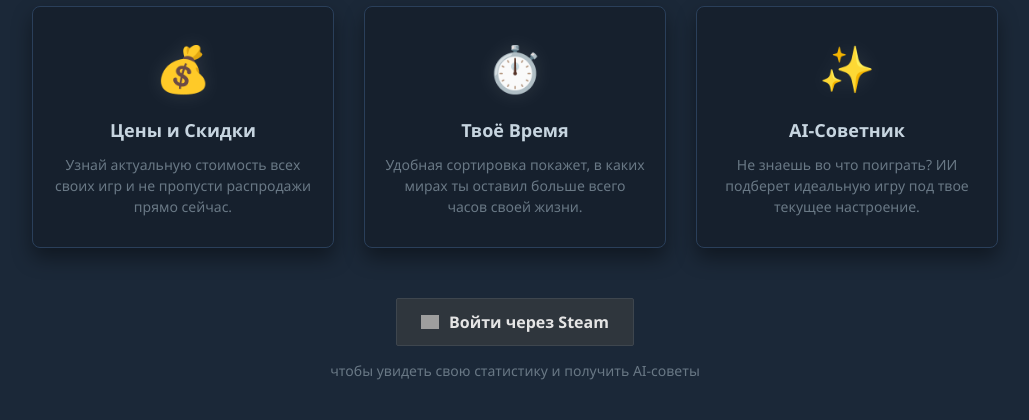
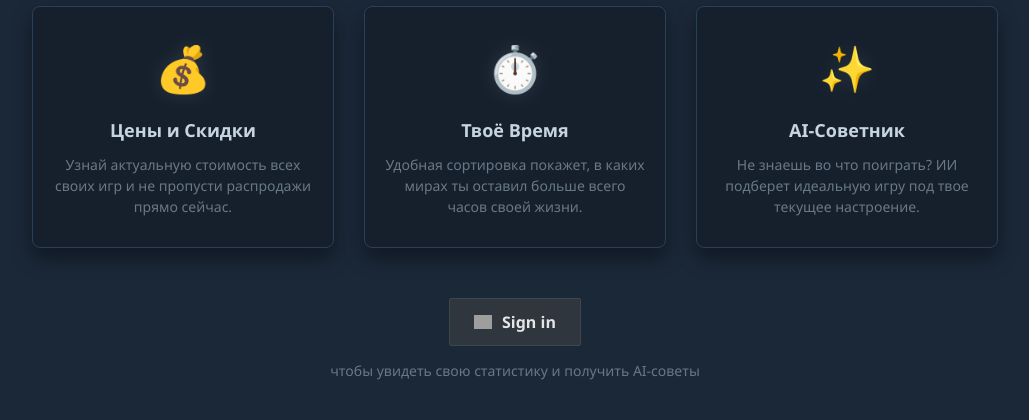
Before and after one commit to dodry-question/steam-library, a FastAPI app: page / in a window 1280 px wide. Shown: the part 477-897 px from the top of the page, without its empty margins (125-1154 px from the left). Run offline with FastAPI, Linux system fonts and the light colour scheme; grey boxes are pictures that could not be loaded.

Commit message:
Сделал кнопки регистрации одинаковыми

```diff
--- a/templates/index.html
+++ b/templates/index.html
@@ -664,10 +664,11 @@
                 <button onclick="loadLibrary()" class="btn-load btn-pulse-green">🎮 Загрузить мои игры</button>
                 <span style="color: #697885; font-size: 14px;">или введи ID друга в поиске сверху ☝️</span>
             {% else %}
-                <a href="/login" class="btn-steam" style="font-size: 16px; padding: 12px 24px;">
+                <!-- ТЕПЕРЬ ЭТА КНОПКА ТОЖЕ ВЫЗЫВАЕТ МОДАЛЬНОЕ ОКНО -->
+                <button onclick="openAuthModal()" class="btn-steam" style="font-size: 16px; padding: 12px 24px; cursor: pointer;">
                     <div class="steam-icon"></div>
-                    Войти через Steam
-                </a>
+                    Sign in
+                </button>
                 <span style="color: #697885; font-size: 14px;">чтобы увидеть свою статистику и получить AI-советы</span>
             {% endif %}
         </div>
```
